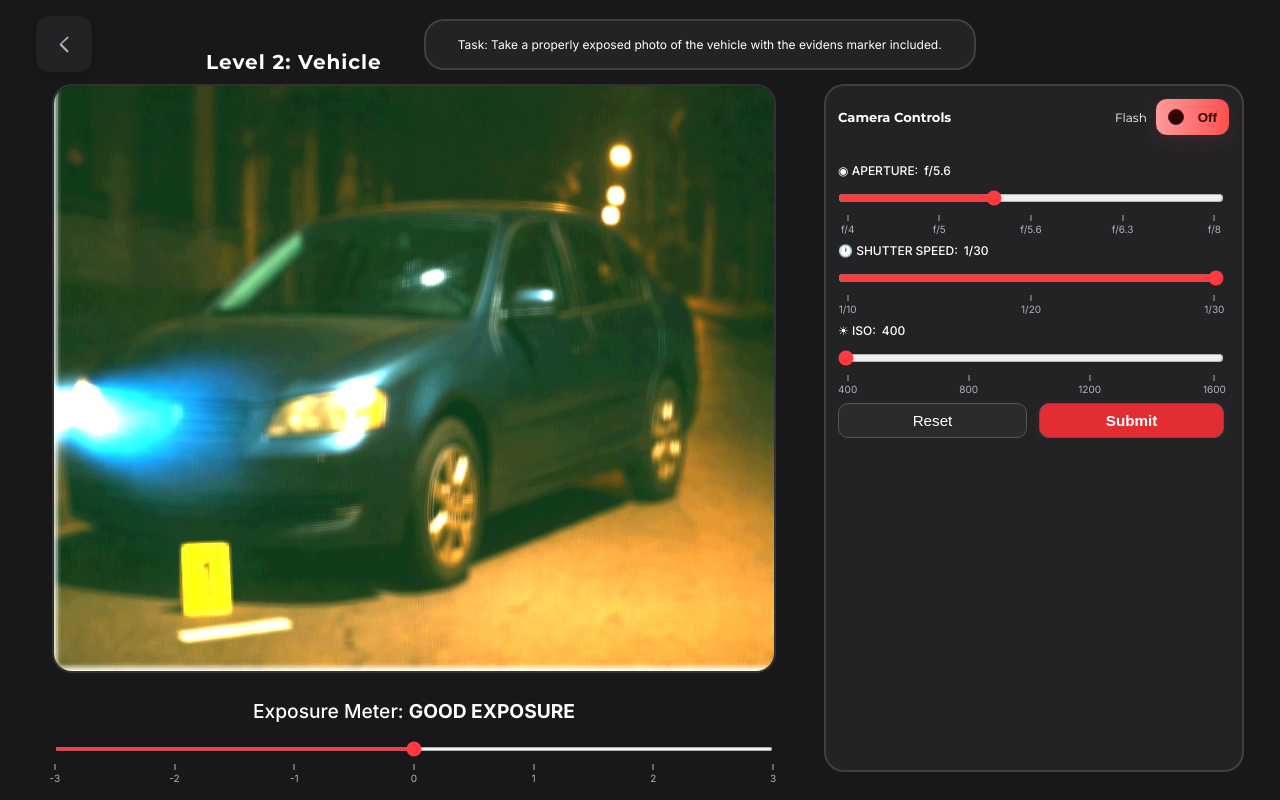
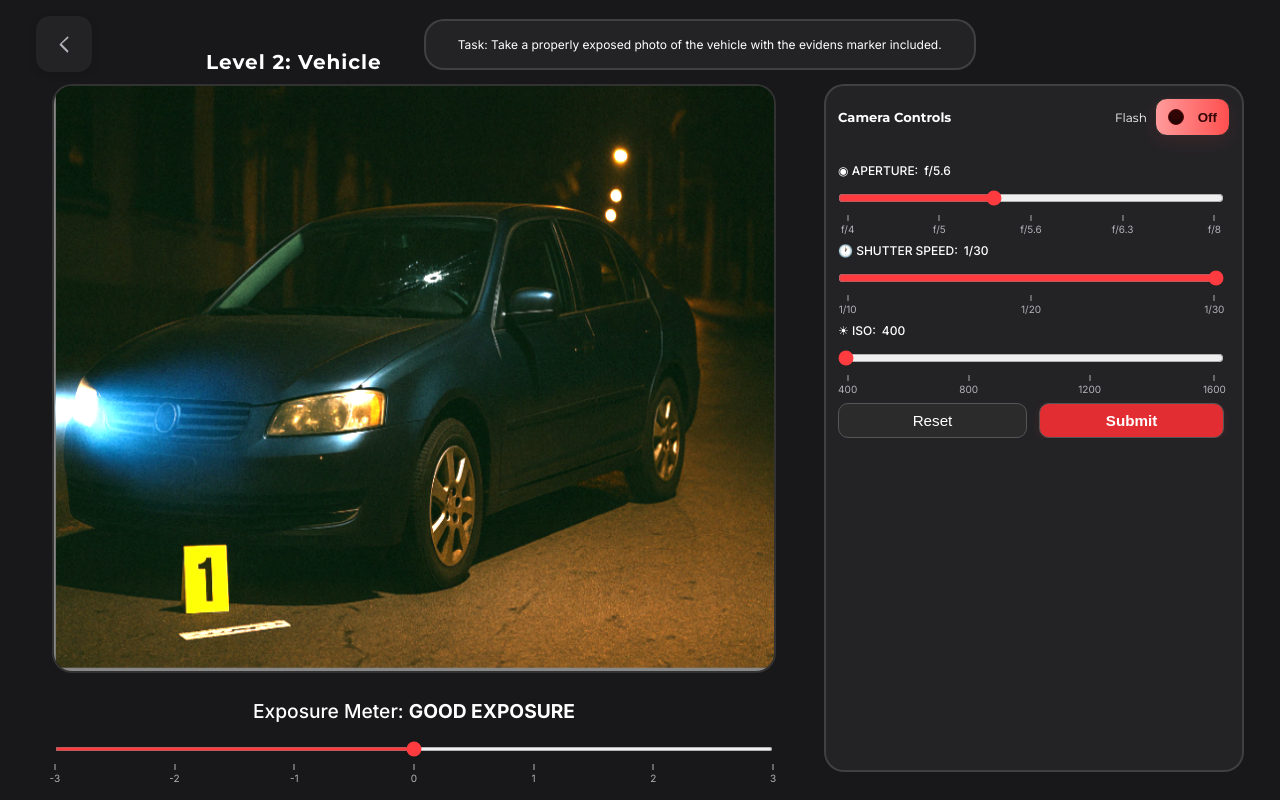
Before and after one commit to Inv8Solutions/ForensicLens, a plain HTML site: page levels/level2.html in a window 1280 px wide. Drawn offline with Linux system fonts and the light colour scheme.

Commit message:
added new aperture

```diff
--- a/levels/level2.html
+++ b/levels/level2.html
@@ -589,7 +589,7 @@
 					gl.uniform1i(gl.getUniformLocation(programs.blur,'u_tex'), 0);
 					gl.uniform2f(gl.getUniformLocation(programs.blur,'u_texel'), 1.0/canvas.width, 0.0);
 					const f = parseFloat(params.aperture || 5.6);
-					const radius = Math.max(0.1, Math.max(0.0, (8.0 / f - 1.0)) * 6.0);
+					const radius = Math.max(0.1, Math.max(0.0, (5.6 / f - 1.0)) * 6.0);
 					gl.uniform1f(gl.getUniformLocation(programs.blur,'u_radius'), radius);
 					gl.drawArrays(gl.TRIANGLE_STRIP, 0, 4);
 
@@ -614,7 +614,7 @@
 					const isoVal = parseFloat(params.iso) || 400;
 					const isoStops = Math.log2(isoVal / 400);
 					const fAperture = parseFloat(params.aperture) || 5.6;
-					const apertureStops = 2.0 * Math.log2(8.0 / fAperture);
+					const apertureStops = 2.0 * Math.log2(5.6 / fAperture);
 					const exposureSlider = parseFloat(params.exposure || 0);
 					const totalStops = exposureAdj + isoStops + apertureStops + exposureSlider;
 					let brightness = Math.pow(2, totalStops);
@@ -714,20 +714,16 @@
 				try{ updateExposureMeterLevel2(); }catch(e){}
 
 				// Ideal forensic settings for photographing a vehicle at night (Level 2)
-				// Assumption: given Level 2 ranges (ISO 400-1600, f/4-f/8, shutter 1/10-1/30)
-				// a practical compromise for evidence capture (handheld or limited support)
-				// is to use a mid ISO with a moderate aperture and mid shutter to reduce
-				// motion blur while keeping noise reasonable. This is a conservative
-				// recommended baseline for training purposes.
-				const IDEAL_VEHICLE_NIGHT = { iso: 800, aperture: 8, shutter: 20 };
+				// Adjusted: prefer slightly wider aperture to center clarity around f/5.6
+				const IDEAL_VEHICLE_NIGHT = { iso: 800, aperture: 5.6, shutter: 20 };
 
 				function stopsForSettingsLevel2({iso, aperture, shutter, exposure}){
 					const shutterVal = parseFloat(shutter) || 20; // denominator (1/x)
 					const shutterStops = Math.log2(125 / shutterVal);
 					const isoVal = parseFloat(iso) || 800;
 					const isoStops = Math.log2(isoVal / 400); // Level 2 baseline use 400 for stops mapping
-					const f = parseFloat(aperture) || 8;
-					const apStops = 2.0 * Math.log2(8.0 / f); // baseline f/8 mapping used elsewhere
+					const f = parseFloat(aperture) || 5.6;
+					const apStops = 2.0 * Math.log2(5.6 / f); // baseline f/5.6 mapping used elsewhere
 					const exposureSlider = parseFloat(exposure || 0);
 					return { totalStops: shutterStops + isoStops + apStops + exposureSlider, shutterStops, isoStops, apStops };
 				}
@@ -935,14 +931,14 @@
 				if(originalImageData){ ctx.putImageData(originalImageData,0,0); }
 				// compute blur from aperture: map aperture (f/4-f/8) into blur radius
 				const f = parseFloat(aperture || 5.6);
-				const blurAmt = Math.max(0, Math.max(0, (8.0 / f - 1.0)) * 6.0);
+				const blurAmt = Math.max(0, Math.max(0, (5.6 / f - 1.0)) * 6.0);
 
 				// compute exposure change from shutter and aperture
 				const shutterVal = parseFloat(shutter) || 30;
 				const exposureAdj = Math.log2(125 / shutterVal);
 				const isoVal = parseFloat(iso) || 400;
 				const isoStops = Math.log2(isoVal / 400 || 1);
-				const apertureStops = 2.0 * Math.log2(8.0 / f);
+				const apertureStops = 2.0 * Math.log2(5.6 / f);
 				const exposureSlider = parseFloat(exposure || 0);
 				const totalStops = exposureAdj + isoStops + apertureStops + exposureSlider;
 
```
